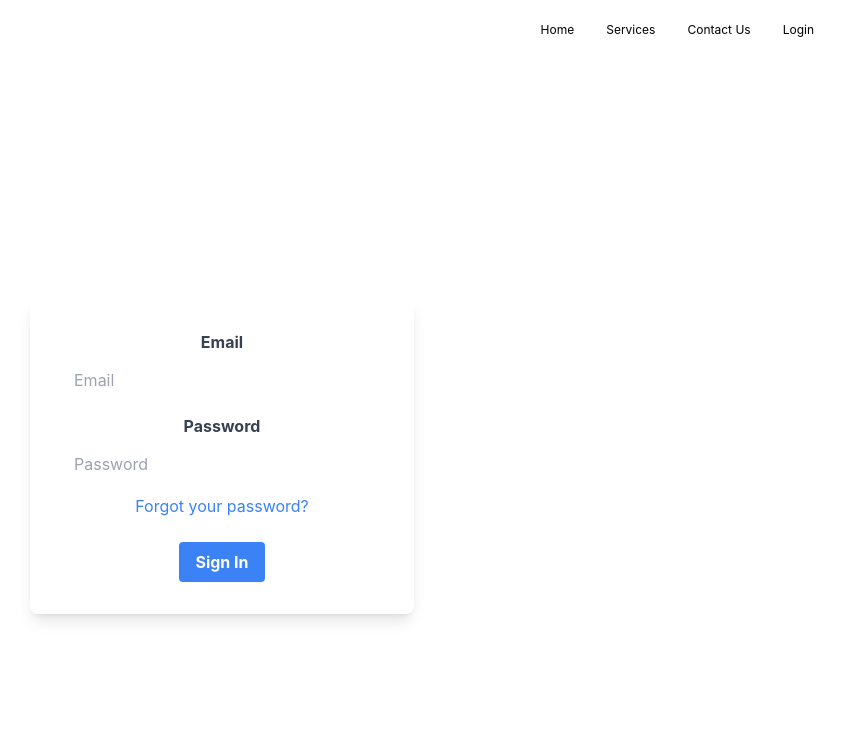
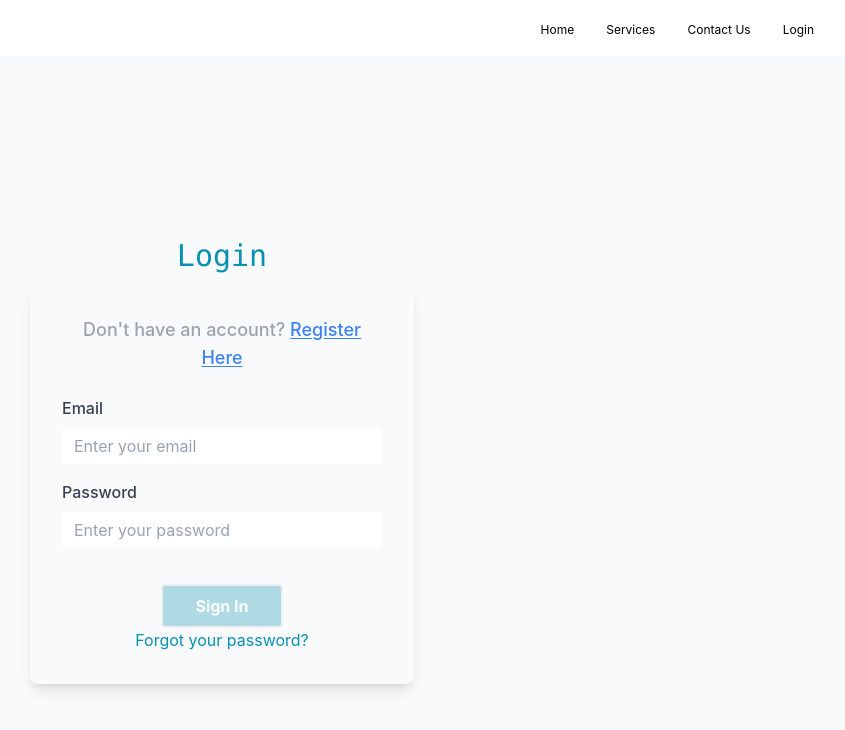
Before and after one commit to Raiishin/CSIT314, a React (Create React App) app in the folder app/: page /login in a window 1280 px wide. Shown: the top 730 px of the page, without its empty margins (418-1263 px from the left). Built offline with nearby package versions, Linux system fonts and the light colour scheme; no server answers.

Commit message:
Added user entry restrictions and more stylings.

```diff
--- a/app/src/components/Login.jsx
+++ b/app/src/components/Login.jsx
@@ -33,42 +33,64 @@ const Login = () => {
   // }, [isAuthenticated]);
 
   return (
-    <div className="min-h-screen flex items-center justify-center">
-      <form className="p-8 rounded-lg shadow-lg max-w-sm w-full" onSubmit={handleSubmit}>
+    <div className="flex flex-col items-center justify-center min-h-screen py-6 bg-gray-50">
+      <h1 className="font-mono text-cyan-600 text-3xl font-large">Login</h1>
+      <form className="p-8 rounded-lg shadow-lg max-w-sm w-full group" onSubmit={handleSubmit}>
         <div className="mb-4">
-          <label className="block text-gray-700 font-bold mb-2" htmlFor="email">
+          <h2 className="text-lg text-gray-400 font-medium mb-6">
+            Don't have an account?{' '}
+            <a
+              href="/register"
+              className="text-light-blue text-cyan-600 hover:text-cyan-700 underline underline-offset-2">
+              Register Here
+            </a>{' '}
+          </h2>
+          <label
+            className="text-left text-cyan-600 block text-gray-700 font-medium mb-2"
+            htmlFor="email">
             Email
           </label>
           <input
-            className={`border rounded w-full py-2 px-3 text-gray-700 leading-tight focus:outline-none focus:shadow-outline `}
+            className={`border rounded w-full hover:bg-cyan-50 py-2 px-3 text-gray-700 leading-tight focus:outline-none focus:shadow-outline focus:border-cyan-500 focus:ring-1 focus:ring-cyan-500 invalid:[&:not(:placeholder-shown):not(:focus)]:border-red-500 peer`}
             type="email"
-            placeholder="Email"
+            placeholder="Enter your email"
             value={email}
             onChange={handleEmailChange}
+            pattern="[a-z0-9._%+-]+@[a-z0-9.-]+\.[a-z]{2,}$"
+            required
           />
+          <span class="mt-2 hidden text-sm text-red-500 peer-[&:not(:placeholder-shown):not(:focus):invalid]:block">
+            Please enter a valid email address
+          </span>
         </div>
         <div className="mb-6">
-          <label className="block text-gray-700 font-bold mb-2" htmlFor="password">
+          <label
+            className="text-left text-cyan-600 block text-gray-700 font-medium mb-2"
+            htmlFor="password">
             Password
           </label>
           <input
-            className={`border rounded w-full py-2 px-3 text-gray-700 mb-3 leading-tight focus:outline-none focus:shadow-outline `}
+            className={`border rounded w-full hover:bg-cyan-50 py-2 px-3 text-gray-700 mb-3 leading-tight focus:outline-none focus:shadow-outline focus:border-cyan-500 focus:ring-1 focus:ring-cyan-500 invalid:[&:not(:placeholder-shown):not(:focus)]:border-red-500 peer`}
             type="password"
-            placeholder="Password"
+            placeholder="Enter your password"
             value={password}
             onChange={handlePasswordChange}
+            required
           />
-          <a href="/reset-password" className="text-light-blue hover:text-blue">
-            Forgot your password?
-          </a>
+          <span class="mt-2 hidden text-sm text-red-500 peer-[&:not(:placeholder-shown):not(:focus):invalid]:block">
+            Please enter your password
+          </span>
         </div>
         <div className="items-center justify-between">
           <button
-            className="bg-light-blue hover:bg-blue text-white font-bold py-2 px-4 rounded focus:outline-none focus:shadow-outline"
+            className="bg-cyan-600 hover:bg-cyan-700 text-white font-bold py-2 px-8 rounded focus:outline-none focus:shadow-outline border-2 border-gray-300 group-invalid:pointer-events-none group-invalid:opacity-30"
             type="submit">
             Sign In
           </button>
         </div>
+        <a href="/reset-password" className="text-cyan-600 hover:text-blue">
+          Forgot your password?
+        </a>
       </form>
     </div>
   );
```
